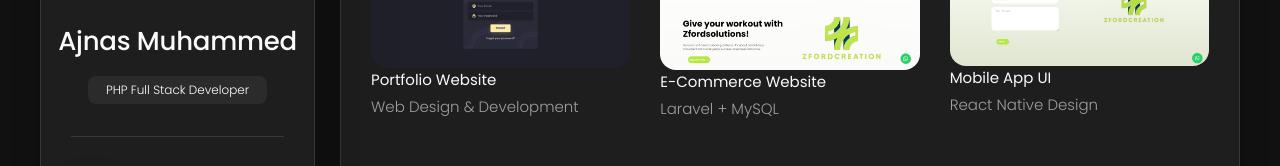
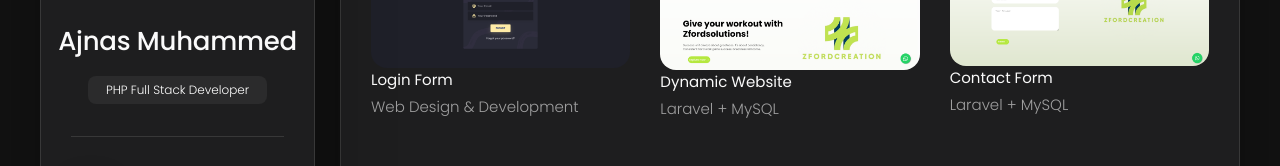
Before and after one commit to ajnasmuhammedd/protfolio_my, a plain HTML site: page index.html in a window 1280 px wide. Both pictures are taken after a click on the button "Portfolio". Shown: the part 271-437 px from the top of the page. Drawn offline with nearby package versions, Linux system fonts and the light colour scheme.

Commit message:
Update index.html

```diff
--- a/index.html
+++ b/index.html
@@ -205,18 +205,18 @@
           <ul class="project-list">
             <li class="project-item">
               <figure class="project-img"><img src="images/zfordlogin.png" alt="Project 1"></figure>
-              <h4 class="project-title">Portfolio Website</h4>
+              <h4 class="project-title">login form</h4>
               <p class="project-category">Web Design & Development</p>
             </li>
             <li class="project-item">
               <figure class="project-img"><img src="images/zfordweb.png" alt="Project 2"></figure>
-              <h4 class="project-title">E-commerce Website</h4>
+              <h4 class="project-title">Dynamic website</h4>
               <p class="project-category">Laravel + MySQL</p>
             </li>
             <li class="project-item">
               <figure class="project-img"><img src="images/zfordcontact.png" alt="Project 3"></figure>
-              <h4 class="project-title">Mobile App UI</h4>
-              <p class="project-category">React Native Design</p>
+              <h4 class="project-title">contact form</h4>
+              <p class="project-category">Laravel + MySQL</p>
             </li>
 
           </ul>
```
